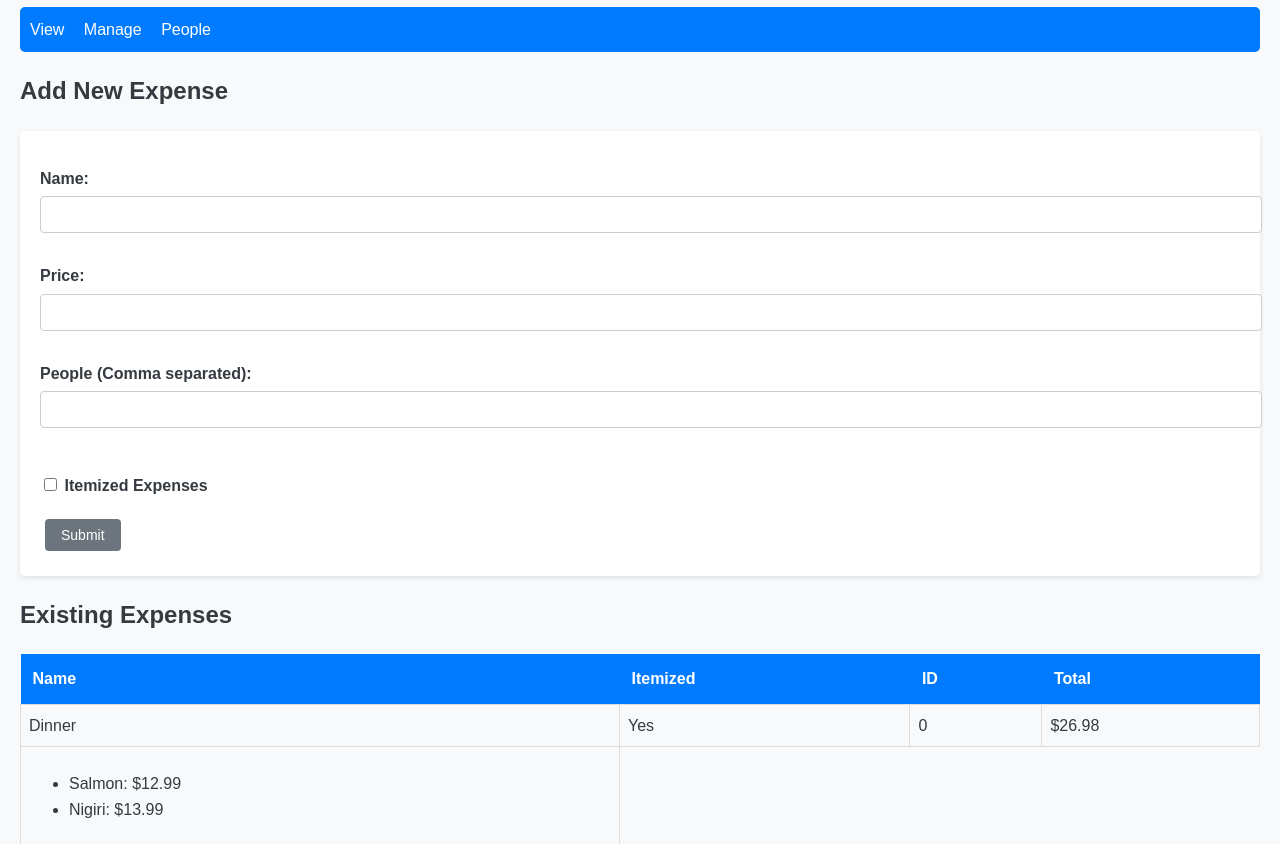
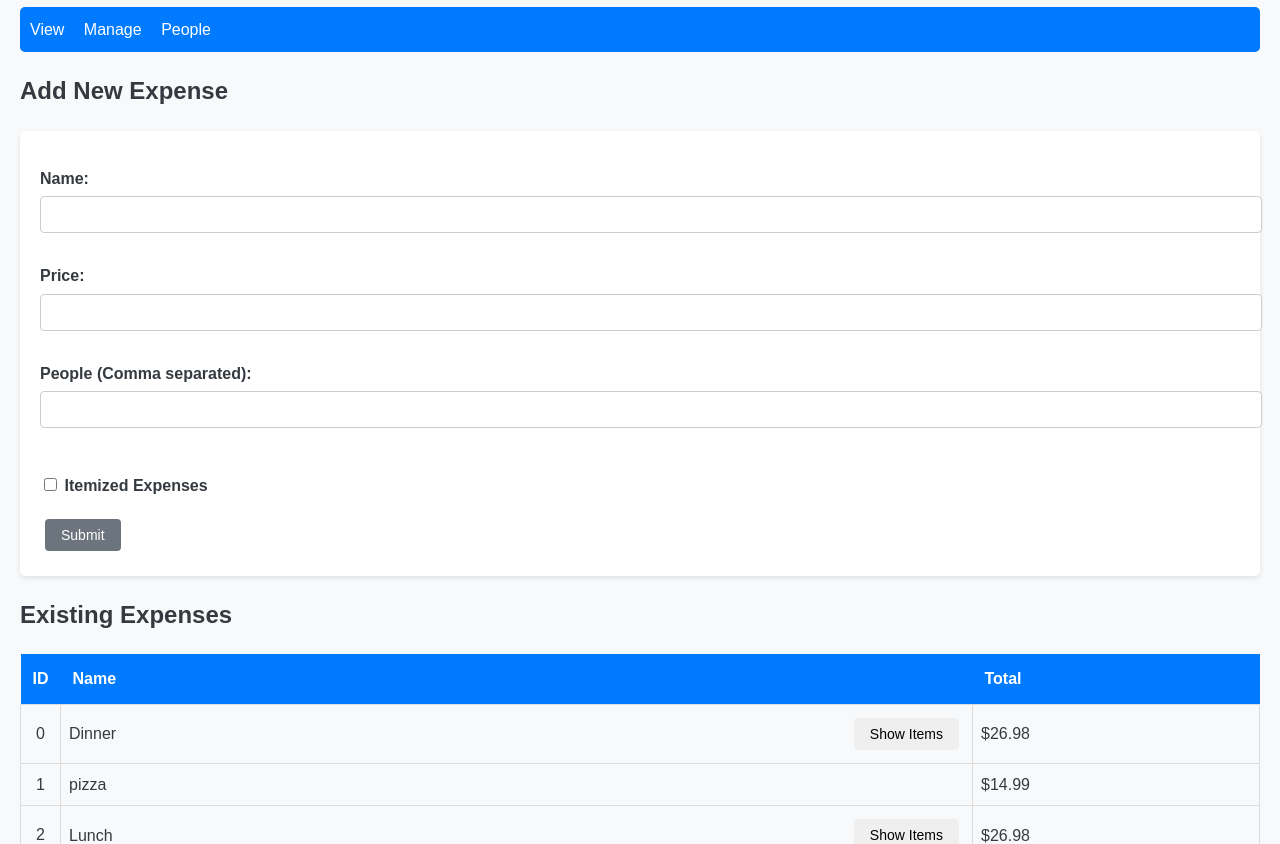
Before and after one commit to tnguyen101/BillSplitter, a website: page manage.html in a window 1280 px wide. Shown: the part 106-950 px from the top of the page. Drawn offline with Linux system fonts and the light colour scheme.

Commit message:
properly formated a dropdown list that shows items of individual receipts

```diff
--- a/manage.html
+++ b/manage.html
@@ -125,12 +125,6 @@
         .checkbox-container {
             margin: 15px 0;
         }
-
-        /* Specific styles for itemized table */
-        #itemizedTable th:nth-child(1), #itemizedTable td:nth-child(1) { width: 30%; }
-        #itemizedTable th:nth-child(2), #itemizedTable td:nth-child(2) { width: 20%; }
-        #itemizedTable th:nth-child(3), #itemizedTable td:nth-child(3) { width: 40%; }
-        #itemizedTable th:nth-child(4), #itemizedTable td:nth-child(4) { width: 10%; }
     </style>
 </head>
 <body>
@@ -181,27 +175,12 @@
     <table>
         <thead>
             <tr>
+                <th>ID</th>
                 <th>Name</th>
-                <th>Itemized</th>
-                <th>ID</th>
                 <th>Total</th>
             </tr>
         </thead>
         <tbody id="r_tableBody">
-            <tr>
-                <td onclick="this.querySelector('.dropdown').classList.toggle('show');">
-                    Sushi Dinner <button>Show Details</button>
-                    <div class='dropdown' style='display:none;'>
-                        <ul>
-                            <li>California Roll - $10.00</li>
-                            <li>Tuna Sashimi - $15.00</li>
-                            <li>Salmon Nigiri - $12.00</li>
-                            <li>Tempura Uramaki - $11.00</li>
-                            <li>Spicy Tuna Bowl - $20.00</li>
-                        </ul>
-                    </div>
-                </td>
-            </tr>
         </tbody>
     </table>
 
@@ -232,40 +211,58 @@
             .then(response => response.json())
             .then(data => {
                 const r_tableBody = document.getElementById('r_tableBody');
-                r_tableBody.innerHTML = '';
-                data.receipts.forEach(expense => {
+                r_tableBody.innerHTML = ''; // Clear the table body
+
+                data.receipts.forEach((expense, index) => {
                     const row = document.createElement('tr');
-                    const header_row = document.createElement('tr');
-                    header_row.innerHTML = `
-                        <td>${expense.name}</td>
-                        <td>${expense.itemized ? "Yes" : "No"}</td>
-                        <td>${expense.id}</td>
+
+                    // Main row with basic information and toggle button for itemized receipts
+                    row.innerHTML = `
+                        <td style="
+                            padding: 0;
+                            margin: 0;
+                            line-height: 1; /* Minimize vertical space */
+                            width: 30px; /* Set a fixed width for the column */
+                            text-align: center; /* Optional: centers the text */
+                            ">${expense.id}
+                        </td>
+                        <td>
+                            <div style="display: flex; justify-content: space-between; align-items: center;">
+                                <span>${expense.name}</span>
+                                ${expense.itemized ? `<button onclick="toggleItems(${index})">Show Items</button>` : ""}
+                            </div>
+                            <div id="items-${index}" style="display: none; margin-top: 10px;">
+                                <table style="
+                                    width: 50%;
+                                    background-color: #e0e2e0;
+                                    border-collapse: collapse;
+                                    margin-left: auto;
+                                ">
+                                    ${expense.items.map(item => `
+                                        <tr>
+                                            <td>${item.name}</td>
+                                            <td style="text-align: middle;">$${item.price.toFixed(2)}</td>
+                                            <td>${item.people}</td>
+                                        </tr>
+                                    `).join('')}
+                                </table>
+                            </div>
+                        </td>
                         <td>$${expense.total.toFixed(2)}</td>
                     `;
-                     /*receipt is NOT ITEMIZED*/
-                    if(!expense.itemized){
-                        r_tableBody.appendChild(header_row);
-                    }
-
-                    /*receipt is ITEMIZED*/
-                    else{
-                        const itemList = document.createElement('ul');
-                        expense.items.forEach(item => {
-                            const listItem = document.createElement('li');
-                            listItem.innerText = `${item.name}: $${item.price.toFixed(2)}`;
-                            itemList.appendChild(listItem);
-                        });
-
-                        const itemCell = document.createElement('td');
-                        itemCell.appendChild(itemList);
-                        r_tableBody.appendChild(header_row);
-                        row.appendChild(itemCell);
-                        r_tableBody.appendChild(row);
-                    }
+                    r_tableBody.appendChild(row);
                 });
             })
             .catch(error => console.error('Error fetching data:', error));
         }
+
+        // Toggle visibility function
+        function toggleItems(index) {
+            const itemDiv = document.getElementById(`items-${index}`);
+            itemDiv.style.display = itemDiv.style.display === "none" ? "block" : "none";
+        }
+
+
 
         document.getElementById('expenseForm').addEventListener('submit', function(event) {
             event.preventDefault();
--- a/receipt_data2.json
+++ b/receipt_data2.json
@@ -103,6 +103,45 @@
                 }
             ],
             "total": 26.98
+        },
+        {
+            "name": "Mcdonalds",
+            "itemized": true,
+            "id": 3,
+            "items": [
+                {
+                    "itemID": 0,
+                    "name": "Burger meal",
+                    "price": 13.99,
+                    "people": [
+                        "Harris"
+                    ]
+                },
+                {
+                    "itemID": 1,
+                    "name": "Coffee",
+                    "price": 12.99,
+                    "people": [
+                        "Harris",
+                        "Travis"
+                    ]
+                }
+            ],
+            "group": [
+                {
+                    "name": "Anthony",
+                    "owed": 0
+                },
+                {
+                    "name": "Harris",
+                    "owed": 20.485
+                },
+                {
+                    "name": "Travis",
+                    "owed": 6.495
+                }
+            ],
+            "total": 26.98
         }
     ]
 }
```
